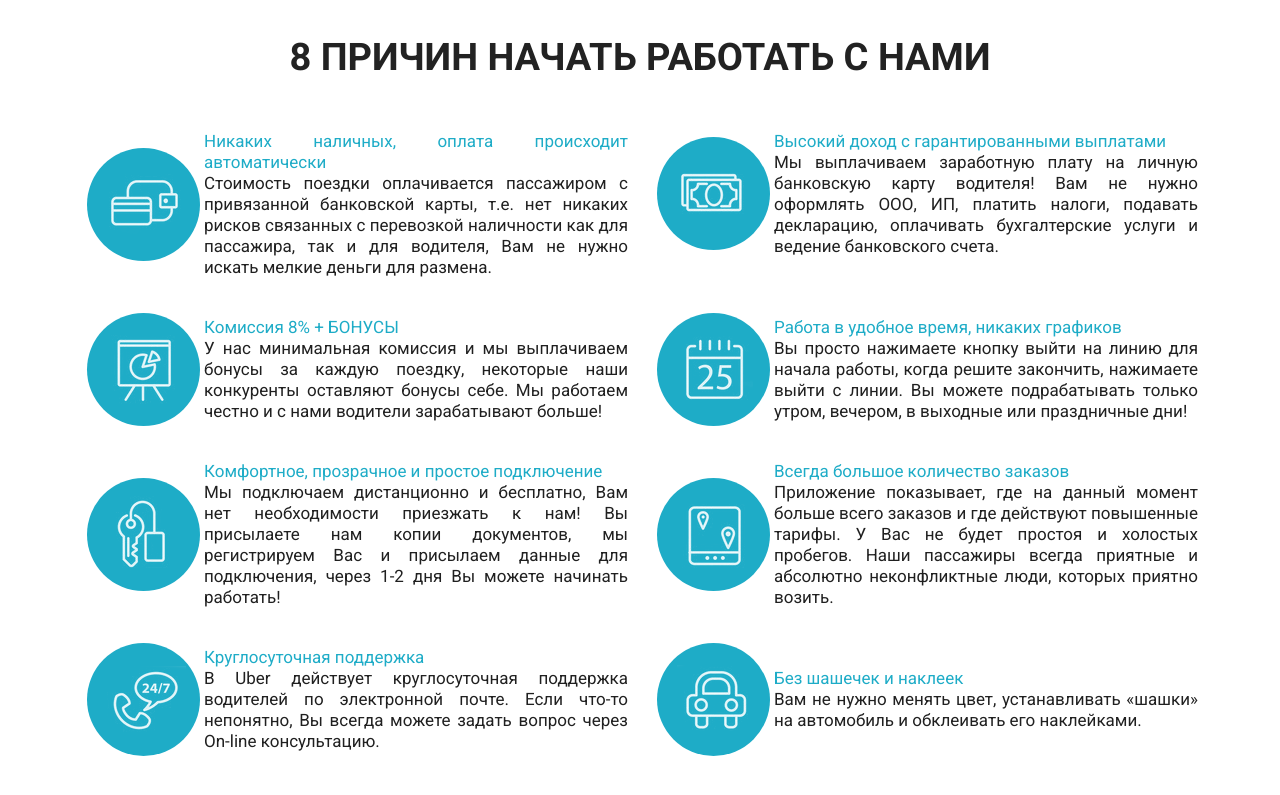
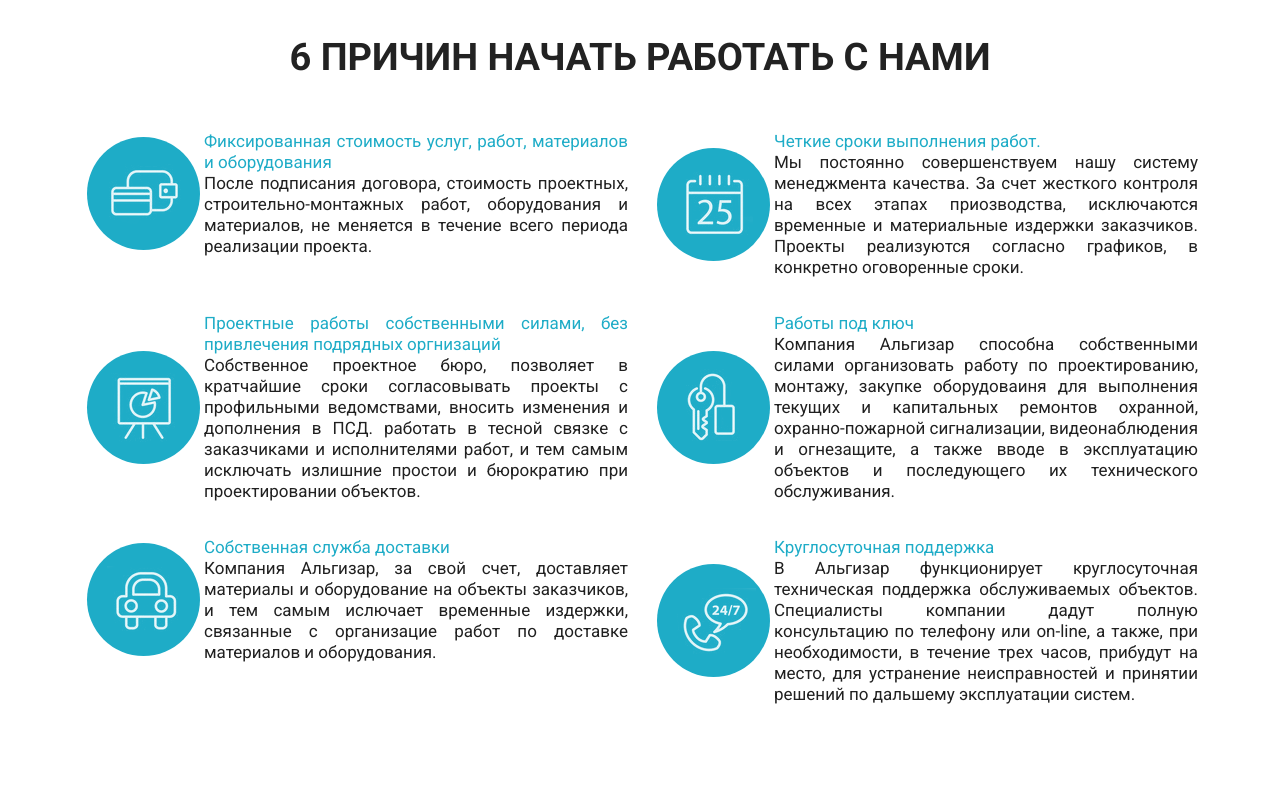
Before and after one commit to billibon80/billibon80.github.io, a website: page algizar/src/index.html in a window 1280 px wide. Shown: the part 1025-1820 px from the top of the page. Drawn offline with Linux system fonts and the light colour scheme; files whose address does not match are found by name.

Commit message:
descr for section work

```diff
--- a/algizar/src/index.html
+++ b/algizar/src/index.html
@@ -86,27 +86,31 @@
     <section class="work">
         <div class="container">
             <button class="label">преимущества</button>
-            <h2 class="title">8 причин начать работать с нами</h2>
+            <h2 class="title">6 причин начать работать с нами</h2>
             <div class="work_wrapper">
                 <div class="row">
                 <div class="col-md-6">
                     <div class="work_content">
                        <div class="work_icon"><img src="icons/wallet.png" alt="wallet"></div>
                        <div class="work_descr">
-                            <span>Никаких наличных, оплата происходит
-                                автоматически
+                            <span> Фиксированная стоимость услуг, работ, материалов и оборудования
                                </span><br>
-                            Стоимость поездки оплачивается пассажиром с привязанной банковской карты, т.е. нет никаких рисков связанных с перевозкой наличности как для пассажира, так и для водителя, Вам не нужно искать мелкие деньги для размена.
+                            После подписания договора, стоимость проектных, строительно-монтажных работ,
+                            оборудования и материалов, не меняется в течение всего периода реализации проекта.
                        </div>
                     </div>
                 </div>
                 <div class="col-md-6">
                     <div class="work_content">
-                        <div class="work_icon"><img src="./icons/money.png" alt="money"> </div>
+                        <!-- <div class="work_icon"><img src="./icons/money.png" alt="money"> </div> -->
+                        <div class="work_icon"><img src="./icons/calendar.png" alt="calendar"></div>
                         <div class="work_descr">
-                            <span>Высокий доход с гарантированными выплатами
+                            <span>Четкие сроки выполнения работ.
                                </span><br>
-                               Мы выплачиваем заработную плату на личную банковскую карту водителя! Вам не нужно оформлять ООО, ИП, платить налоги, подавать декларацию, оплачивать бухгалтерские услуги и ведение банковского счета.
+                               Мы постоянно совершенствуем нашу систему менеджмента качества.
+                               За счет жесткого контроля на всех этапах приозводства, исключаются временные
+                               и материальные издержки заказчиков. Проекты реализуются согласно графиков,
+                               в конкретно оговоренные сроки.
                        </div>
                     </div>
                 </div>
@@ -114,19 +118,12 @@
                     <div class="work_content">
                         <div class="work_icon"><img src="./icons/scheduler.png" alt="scheduler"></div>
                         <div class="work_descr">
-                            <span>Комиссия 8% + БОНУСЫ
+                            <span>Проектные работы собственными силами, без привлечения подрядных оргнизаций
                             </span><br>
-                            У нас минимальная комиссия и мы выплачиваем бонусы за каждую поездку, некоторые наши конкуренты оставляют бонусы себе. Мы работаем честно и с нами водители зарабатывают больше!
-                        </div>
-                    </div>
-                </div>
-                <div class="col-md-6">
-                    <div class="work_content">
-                        <div class="work_icon"><img src="./icons/calendar.png" alt="calendar"></div>
-                        <div class="work_descr">
-                            <span>Работа в удобное время, никаких графиков
-                            </span><br>
-                            Вы просто нажимаете кнопку выйти на линию для начала работы, когда решите закончить, нажимаете выйти с линии. Вы можете подрабатывать только утром, вечером, в выходные или праздничные дни!
+                            Собственное проектное бюро, позволяет в кратчайшие сроки согласовывать
+                            проекты с профильными ведомствами, вносить изменения и дополнения в ПСД.
+                            работать в тесной связке с заказчиками и исполнителями работ, и тем самым
+                            исключать излишние простои и бюрократию при проектировании объектов.
                         </div>
                     </div>
                 </div>
@@ -134,19 +131,24 @@
                     <div class="work_content">
                         <div class="work_icon"><img src="./icons/keys.png" alt="keys"></div>
                         <div class="work_descr">
-                            <span>Комфортное, прозрачное и простое подключение
+                            <span>Работы под ключ
                             </span><br>
-                            Мы подключаем дистанционно и бесплатно, Вам нет необходимости приезжать к нам! Вы присылаете нам копии документов, мы регистрируем Вас и присылаем данные для подключения, через 1-2 дня Вы можете начинать работать!
+                            Компания Альгизар способна собственными силами организовать работу по проектированию,
+                            монтажу, закупке оборудоваиня для выполнения текущих и капитальных ремонтов
+                            охранной, охранно-пожарной сигнализации, видеонаблюдения и огнезащите, а также
+                            вводе в эксплуатацию объектов и последующего их технического обслуживания.
                         </div>
                     </div>
                 </div>
                 <div class="col-md-6">
                     <div class="work_content">
-                        <div class="work_icon"><img src="./icons/gps.png" alt="gps"></div>
+                        <div class="work_icon"><img src="./icons/car.png" alt="gps"></div>
                         <div class="work_descr">
-                            <span>Всегда большое количество заказов
+                            <span>Собственная служба доставки
                             </span><br>
-                            Приложение показывает, где на данный момент больше всего заказов и где действуют повышенные тарифы. У Вас не будет простоя и холостых пробегов. Наши пассажиры всегда приятные и абсолютно неконфликтные люди, которых приятно возить.
+                            Компания Альгизар, за свой счет, доставляет материалы и оборудование на объекты заказчиков,
+                            и тем самым ислючает временные издержки, связанные с организацие работ по доставке материалов
+                            и оборудования.
                         </div>
                     </div>
                 </div>
@@ -156,17 +158,11 @@
                         <div class="work_descr">
                             <span>Круглосуточная поддержка
                             </span><br>
-                            В Uber действует круглосуточная поддержка водителей по электронной почте. Если что-то непонятно, Вы всегда можете задать вопрос через On-line консультацию.
-                        </div>
-                    </div>
-                </div>
-                <div class="col-md-6">
-                    <div class="work_content">
-                        <div class="work_icon"><img src="./icons/car.png" alt="gps"></div>
-                        <div class="work_descr">
-                            <span>Без шашечек и наклеек
-                            </span><br>
-                            Вам не нужно менять цвет, устанавливать «шашки» на автомобиль и обклеивать его наклейками.
+                            В  Альгизар функционирует круглосуточная техническая поддержка
+                            обслуживаемых объектов. Специалисты компании дадут полную консультацию
+                            по телефону или on-line, а также, при необходимости, в течение трех часов,
+                            прибудут на место, для устранение неисправностей и принятии решений по
+                            дальшему эксплуатации систем.
                         </div>
                     </div>
                 </div>
```
